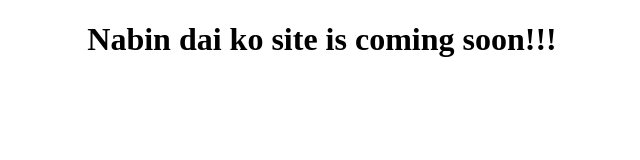
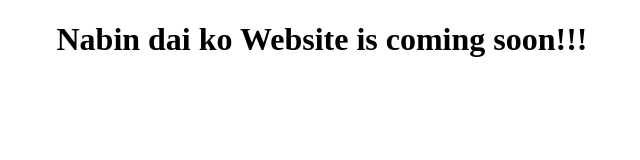
Before and after one commit to nabinbhatta/nabinbhatta.com.np, a plain HTML site: page index.html in a window 1280 px wide. Shown: the whole page, without its empty margins (318-958 px from the left). Drawn offline with Linux system fonts and the light colour scheme.

Commit message:
Update index.html

```diff
--- a/index.html
+++ b/index.html
@@ -6,7 +6,7 @@
 </head>
 <body>
 <center>
-<h1>Nabin dai ko site is coming soon!!!</h1>
+<h1>Nabin dai ko Website is coming soon!!!</h1>
 </center>
 
 </body>
```
